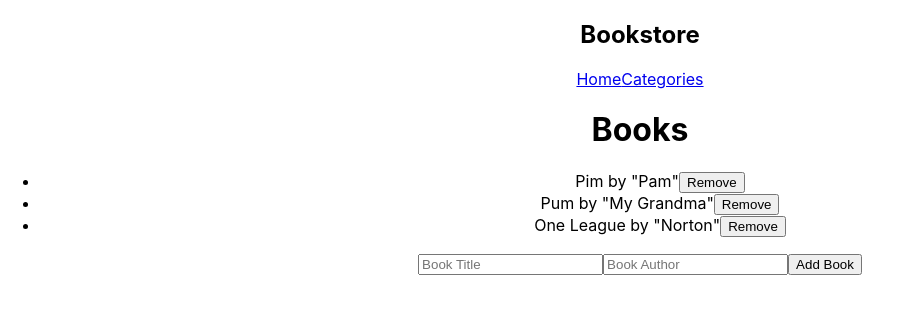
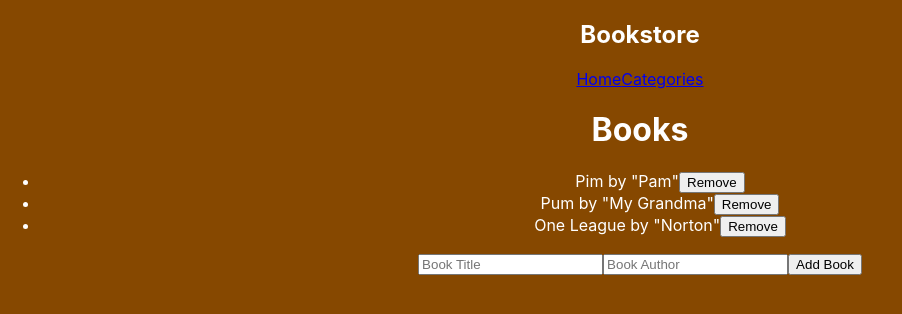
Before and after one commit to mistermaxis/BookStore, a React (Create React App) app: page / in a window 1280 px wide. Shown: the top 314 px of the page, without its empty margins (0-902 px from the left). Built offline with nearby package versions, Linux system fonts and the light colour scheme.

Commit message:
Add functionality to create new books and remove them.

```diff
--- a/src/components/addbook.js
+++ b/src/components/addbook.js
@@ -1,9 +1,24 @@
+import { useDispatch } from 'react-redux';
+import { add } from '../redux/books/books.js';
+
 function AddBook() {
+  const dispatch = useDispatch();
+
+  const addBook = (event) => {
+    event.preventDefault();
+    const target = event.currentTarget;
+    const newBook = {
+      title: target.children[0].value,
+      author: target.children[1].value,
+    };
+    dispatch(add(newBook));
+  };
+
   return (
-    <form>
+    <form onSubmit={addBook}>
       <input type="text" required placeholder="Book Title"></input>
       <input type="text" required placeholder="Book Author"></input>
-      <button type="button">Add Book</button>
+      <button type="submit">Add Book</button>
     </form>
   );
 }
--- a/src/components/booklist.js
+++ b/src/components/booklist.js
@@ -1,15 +1,17 @@
-import { useSelector } from 'react-redux';
+import { useSelector, useDispatch } from 'react-redux';
+import { remove } from '../redux/books/books.js';
 
 function BookList() {
+  const dispatch = useDispatch();
   const books = useSelector((state) => state.reducers.books);
 
   return (
     <ul>
-      {books.map((book) => (<li>
+      {books.map((book, index) => (<li key={index}>
           <span>{book.title}</span>
           <span> by </span>
           <span>"{book.author}"</span>
-          <button type="button">Remove</button>
+        <button onClick={() => dispatch(remove(index))} type="button">Remove</button>
         </li>))}
     </ul>
   );
--- a/src/index.css
+++ b/src/index.css
@@ -14,6 +14,8 @@ body {
     sans-serif;
   -webkit-font-smoothing: antialiased;
   -moz-osx-font-smoothing: grayscale;
+  background-color: rgb(134, 72, 0);
+  color: white
 }
 
 code {
--- a/src/redux/books/books.js
+++ b/src/redux/books/books.js
@@ -19,21 +19,21 @@ const initialState = {
   categories: [],
 };
 
-export default (state = initialState, action, payload) => {
-  switch (action) {
+export default (state = initialState, action) => {
+  switch (action.type) {
     case ADD_BOOK:
-      return { ...state, books: state.books.push(payload) };
+      return { ...state, books: [...state.books, action.book] };
     case REMOVE_BOOK:
-      return { ...state, books: state.books.filter((book) => book.id !== payload) };
+      return { ...state, books: state.books.filter((book, index) => index !== action.id) };
     default:
       return state;
   }
 };
 
-export function add() {
-  return { type: ADD_BOOK };
+export function add(payload) {
+  return { type: ADD_BOOK, book: payload };
 }
 
-export function remove() {
-  return { type: REMOVE_BOOK };
+export function remove(payload) {
+  return { type: REMOVE_BOOK, id: payload };
 }
--- a/src/redux/configureStore.js
+++ b/src/redux/configureStore.js
@@ -8,7 +8,7 @@ const reducers = combineReducers({
 
 const store = createStore(
   reducers,
-  applyMiddleware(logger)
+  applyMiddleware(logger),
 );
 
 export default store;
```
